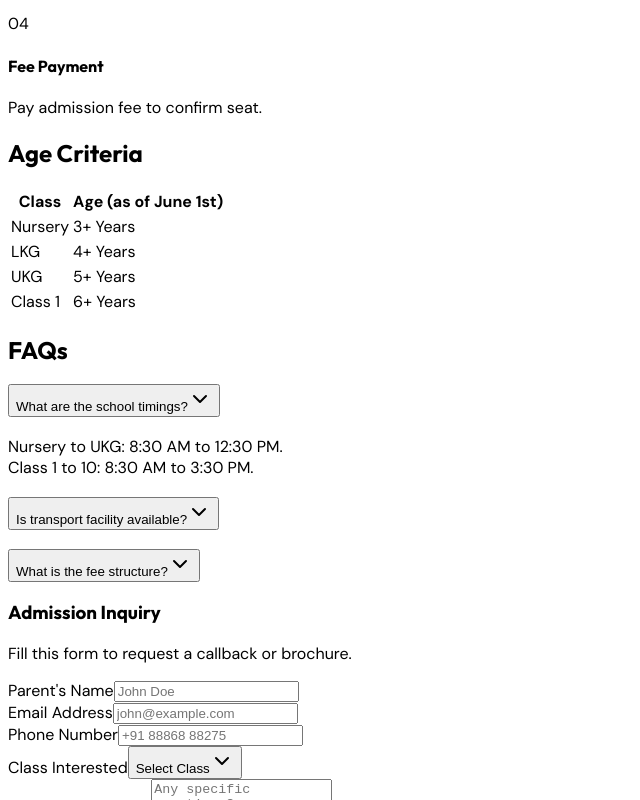
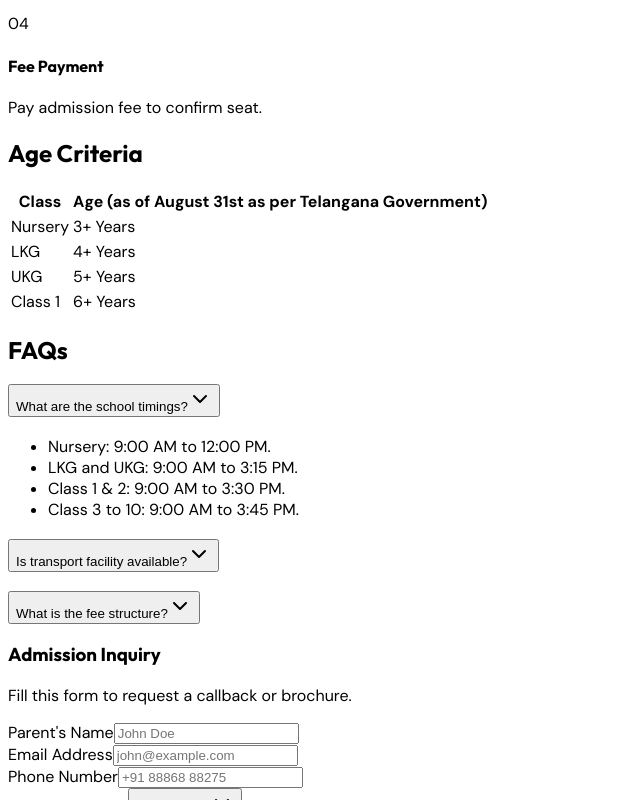
Before and after one commit to yug-minds/DBMS-Website, a React (Vite) app in the folder client/: page /admissions in a window 1280 px wide. Both pictures are taken after a click on the button "What are the school timings?". Shown: the part 1430-2230 px from the top of the page, without its empty margins (0-640 px from the left). Built offline with nearby package versions, Linux system fonts and the light colour scheme; no server answers.

Commit message:
Update: Improve Academics, Admissions, and Home pages
- Updated Academics page with enhancements
- Updated Admissions page with improvements
- Updated Home page with refinements
- Build verified and production-ready

```diff
--- a/client/src/pages/Academics.tsx
+++ b/client/src/pages/Academics.tsx
@@ -3,6 +3,14 @@ import { Tabs, TabsContent, TabsList, TabsTrigger } from "@/components/ui/tabs";
 import { BrainCircuit, BookOpen, GraduationCap } from "lucide-react";
 
 export default function Academics() {
+  // Read tab from URL query parameter
+  const searchParams = new URLSearchParams(typeof window !== 'undefined' ? window.location.search : '');
+  const tabParam = searchParams.get('tab');
+
+  // Validate tab parameter and set default
+  const validTabs = ['pre-primary', 'primary', 'high-school'];
+  const defaultTab = tabParam && validTabs.includes(tabParam) ? tabParam : 'high-school';
+
   return (
     <div className="min-h-screen bg-gray-50">
       {/* student writing */}
@@ -22,7 +30,7 @@ export default function Academics() {
             </p>
           </div>
 
-          <Tabs defaultValue="high-school" className="w-full">
+          <Tabs defaultValue={defaultTab} className="w-full">
             <div className="flex justify-center mb-8 md:mb-12 overflow-x-auto pb-2">
               <TabsList className="bg-white p-1 rounded-full shadow-sm border border-gray-200 inline-flex w-auto min-w-full sm:min-w-0">
                 <TabsTrigger value="pre-primary" className="rounded-full px-3 sm:px-4 md:px-6 py-2 text-xs sm:text-sm data-[state=active]:bg-primary data-[state=active]:text-white whitespace-nowrap">Pre-Primary</TabsTrigger>
--- a/client/src/pages/Admissions.tsx
+++ b/client/src/pages/Admissions.tsx
@@ -115,7 +115,7 @@ export default function Admissions() {
                     <thead className="bg-gray-50">
                       <tr>
                         <th className="p-3 md:p-4 font-bold text-secondary text-xs md:text-sm uppercase tracking-wider">Class</th>
-                        <th className="p-3 md:p-4 font-bold text-secondary text-xs md:text-sm uppercase tracking-wider">Age (as of June 1st)</th>
+                        <th className="p-3 md:p-4 font-bold text-secondary text-xs md:text-sm uppercase tracking-wider">Age (as of August 31st as per Telangana Government)</th>
                       </tr>
                     </thead>
                     <tbody className="divide-y divide-gray-100">
@@ -134,8 +134,12 @@ export default function Admissions() {
                   <AccordionItem value="item-1">
                     <AccordionTrigger>What are the school timings?</AccordionTrigger>
                     <AccordionContent>
-                      Nursery to UKG: 8:30 AM to 12:30 PM. <br/>
-                      Class 1 to 10: 8:30 AM to 3:30 PM.
+                      <ul className="list-disc list-inside space-y-2">
+                        <li>Nursery: 9:00 AM to 12:00 PM.</li>
+                        <li>LKG and UKG: 9:00 AM to 3:15 PM.</li>
+                        <li>Class 1 & 2: 9:00 AM to 3:30 PM.</li>
+                        <li>Class 3 to 10: 9:00 AM to 3:45 PM.</li>
+                      </ul>
                     </AccordionContent>
                   </AccordionItem>
                   <AccordionItem value="item-2">
--- a/client/src/pages/Home.tsx
+++ b/client/src/pages/Home.tsx
@@ -420,7 +420,7 @@ export default function Home() {
                 borderColor: "border-amber-200",
                 iconBg: "bg-amber-100",
                 iconColor: "text-amber-600",
-                link: "/academics"
+                link: "/academics?tab=pre-primary"
               },
               {
                 title: "Primary",
@@ -431,7 +431,7 @@ export default function Home() {
                 borderColor: "border-blue-200",
                 iconBg: "bg-blue-100",
                 iconColor: "text-blue-600",
-                link: "/academics"
+                link: "/academics?tab=primary"
               },
               {
                 title: "High School",
@@ -442,7 +442,7 @@ export default function Home() {
                 borderColor: "border-purple-200",
                 iconBg: "bg-purple-100",
                 iconColor: "text-purple-600",
-                link: "/academics"
+                link: "/academics?tab=high-school"
               }
             ].map((wing, i) => (
               <motion.div
```
